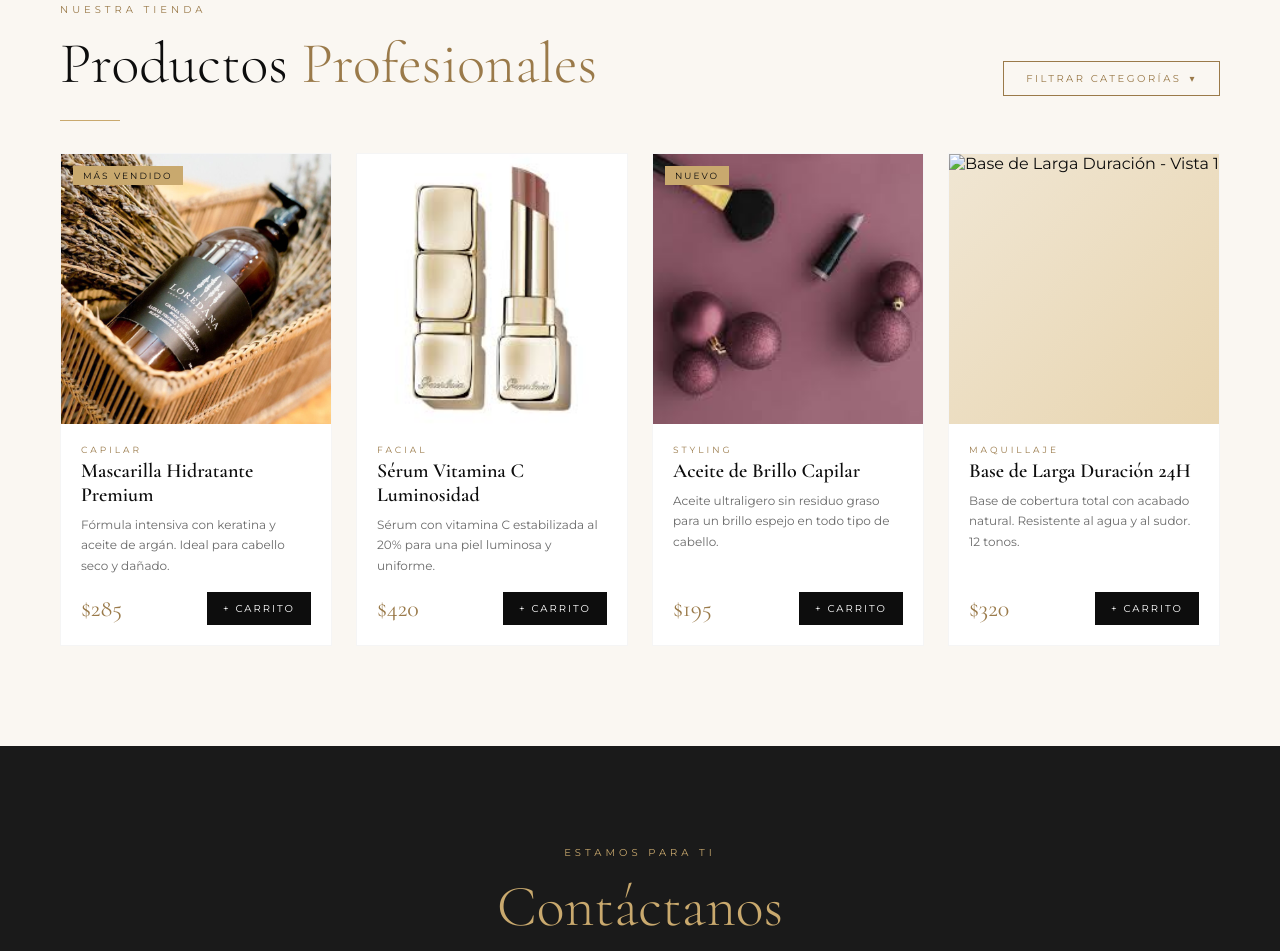
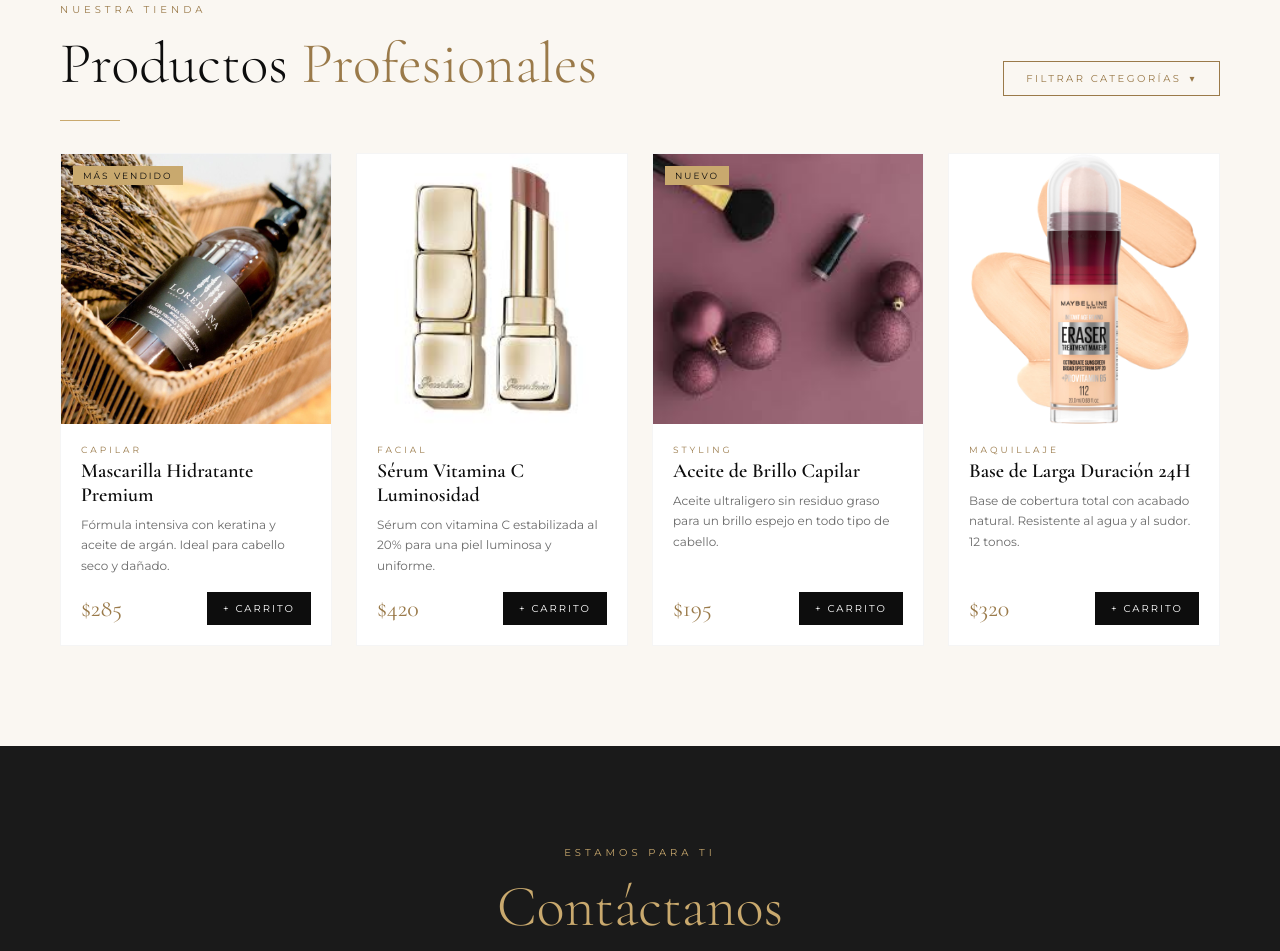
Before and after one commit to sahaguntepeapulco/Vere-Productos, a plain HTML site: page index.html in a window 1280 px wide. Shown: the part 1169-2120 px from the top of the page. Drawn offline with nearby package versions, Linux system fonts and the light colour scheme.

```diff
--- a/index.html
+++ b/index.html
@@ -622,7 +622,7 @@
     <div class="product-card" data-category="maquillaje">
       <div class="product-carousel" id="pcar-4">
         <div class="product-track">
-          <div class="product-slide"><img src="pr4.jfif" alt="Base de Larga Duración - Vista 1"></div>
+          <div class="product-slide"><img src="pr4.jpg" alt="Base de Larga Duración - Vista 1"></div>
         </div>
       </div>
       <div class="product-info">
```
